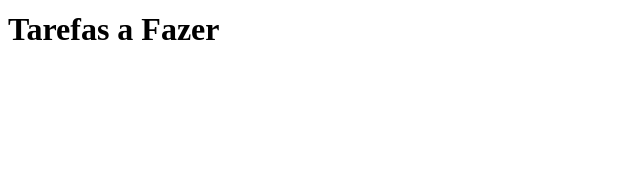
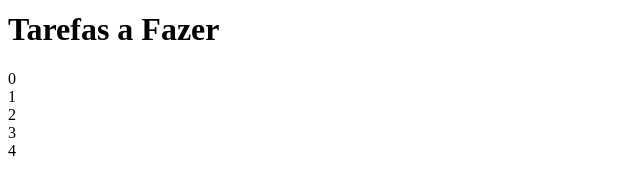
Before and after one commit to Edivansanto5/to-do-list.vue.js, a Vue app: page / in a window 1280 px wide. Shown: the part 366-558 px from the top of the page, without its empty margins (0-640 px from the left). Built offline with nearby package versions, Linux system fonts and the light colour scheme.

Commit message:
criando tag de draggable e fazendo um for na div pra receber a lista de nomes

```diff
--- a/src/components/todoLista.vue
+++ b/src/components/todoLista.vue
@@ -5,10 +5,8 @@
             <input type="text" placeholder="Digite sua Tarefa aqui">
             <button>Enviar</button>
             <h1>Tarefas a Fazer</h1>
-            <draggable>
-                <div :list="list1">
-
-                </div>
+            <draggable :list="list1" group="people" @change="log">
+                <div v-for="(element,index) in list1" :key="element.name">{{list1.name}}{{index}}</div>
             </draggable>
         </div>
 
```
